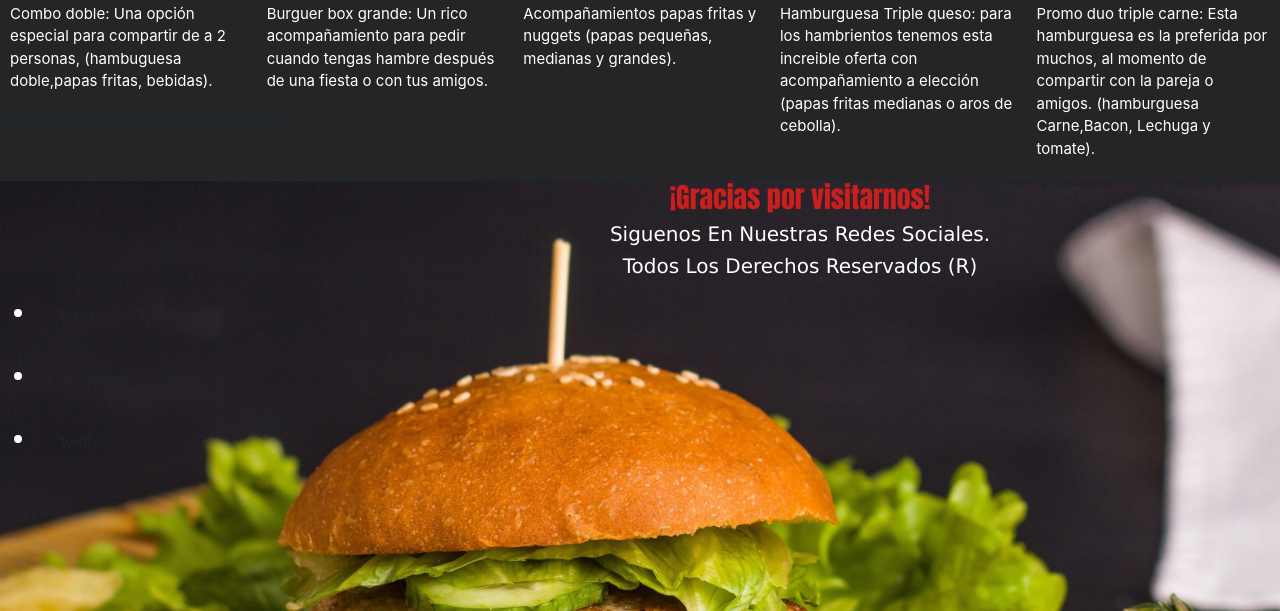
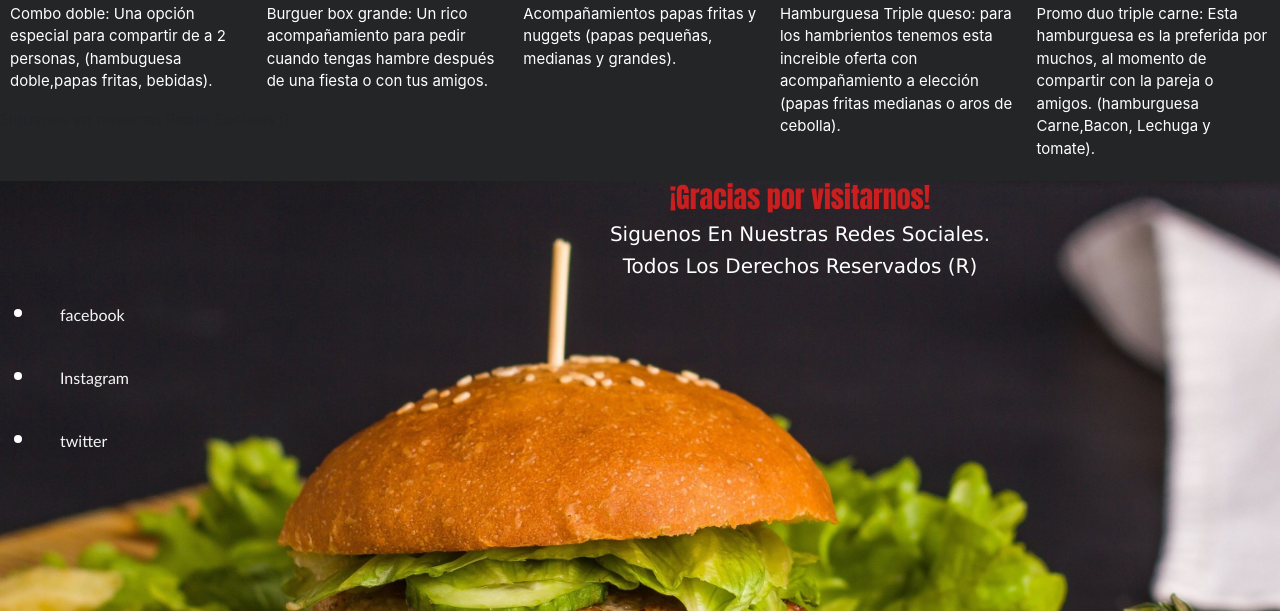
Before and after one commit to jubascunanc/El.Bazar_del.hipster, a plain HTML site: page index.html in a window 1280 px wide. Shown: the part 7827-8438 px from the top of the page. Drawn offline with nearby package versions, Linux system fonts and the light colour scheme.

Commit message:
cambios 2

```diff
--- a/src/css/styles.css
+++ b/src/css/styles.css
@@ -381,6 +381,11 @@ ol {
           align-items: flex-start;
 }
 
+
+.btn{
+  color:whitesmoke;
+}
+
 .mapouter {
   margin: 30px;
 }
```
